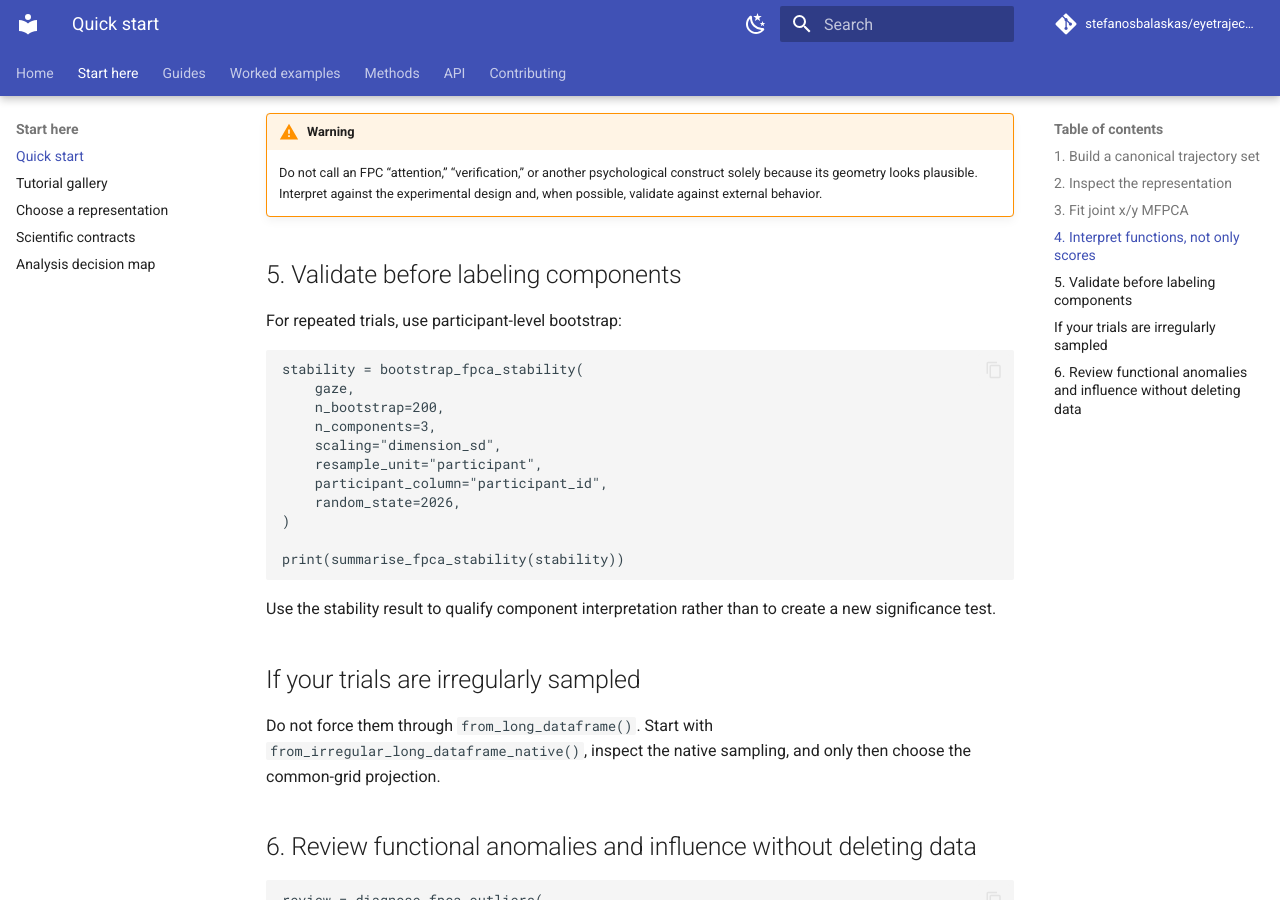
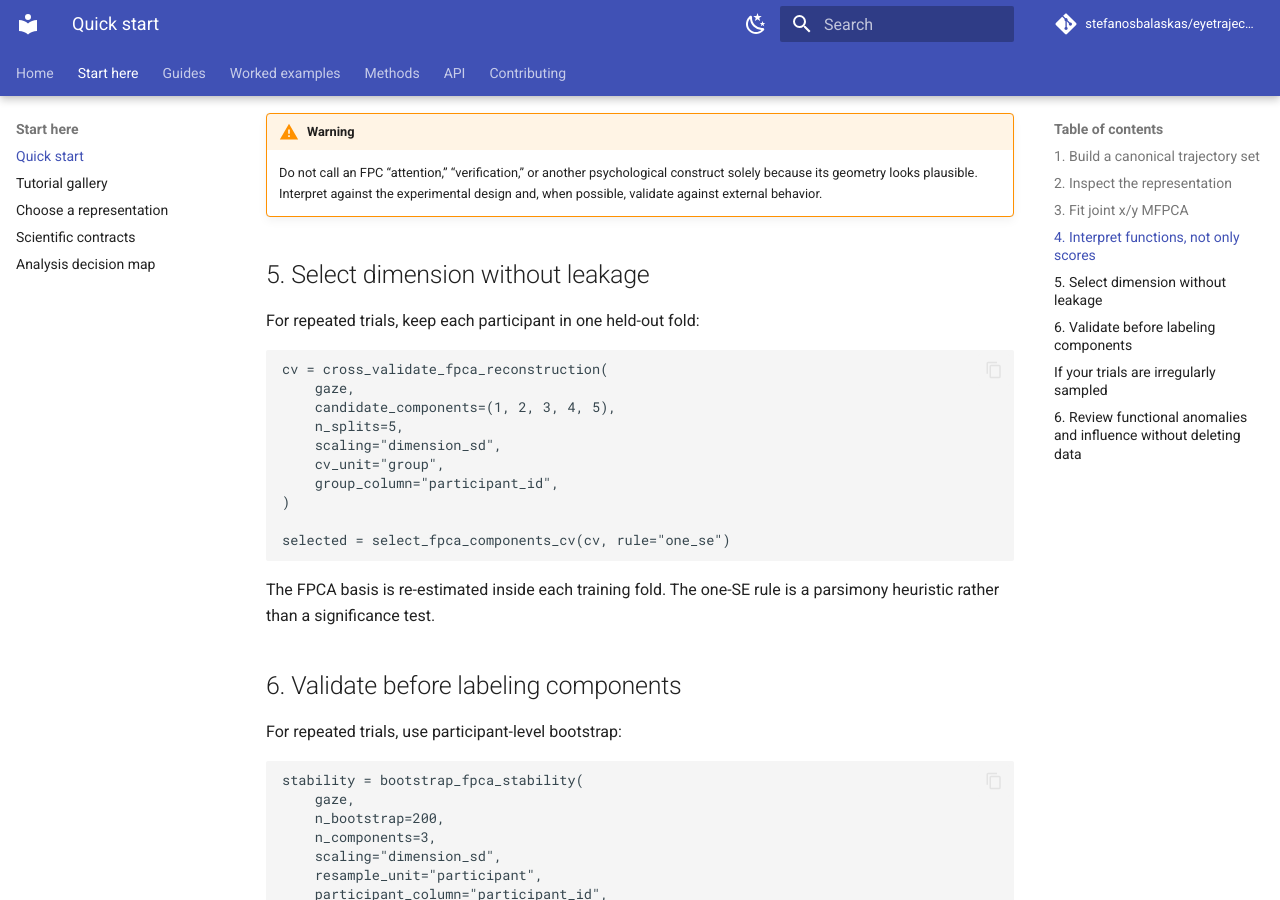
Before and after one commit to stefanosbalaskas/eyetrajectoriespy, an MkDocs documentation site: the page built from docs/quickstart.md, in a window 1280 px wide and 900 px high, scrolled down 1005 px. Built offline with MkDocs 1.6.1 and Material for MkDocs 9.7.7, drawn with Linux system fonts in a browser that asks for light colours; comment, search, counter and statistics services are not loaded.

Commit message:
Integrate FPCA selection uncertainty into core guidance

```diff
--- a/docs/quickstart.md
+++ b/docs/quickstart.md
@@ -46,7 +46,24 @@ plot_fpca_component(fit, component=0, dimension="y")
     Do not call an FPC “attention,” “verification,” or another psychological construct solely because its geometry looks plausible. Interpret against the experimental design and, when possible, validate against external behavior.
 
 
-## 5. Validate before labeling components
+## 5. Select dimension without leakage
+
+For repeated trials, keep each participant in one held-out fold:
+
+    cv = cross_validate_fpca_reconstruction(
+        gaze,
+        candidate_components=(1, 2, 3, 4, 5),
+        n_splits=5,
+        scaling="dimension_sd",
+        cv_unit="group",
+        group_column="participant_id",
+    )
+
+    selected = select_fpca_components_cv(cv, rule="one_se")
+
+The FPCA basis is re-estimated inside each training fold. The one-SE rule is a parsimony heuristic rather than a significance test.
+
+## 6. Validate before labeling components
 
 For repeated trials, use participant-level bootstrap:
 
```
